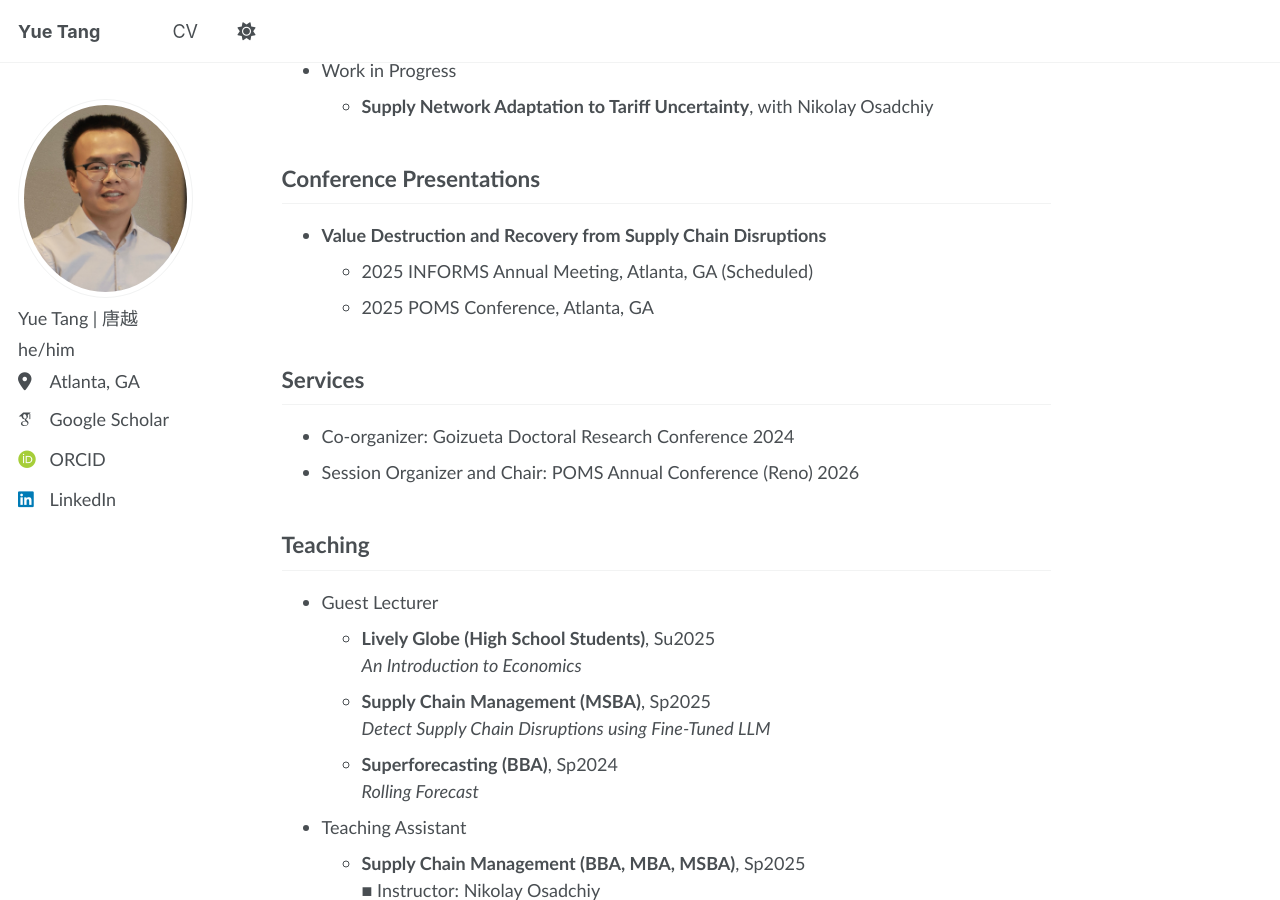
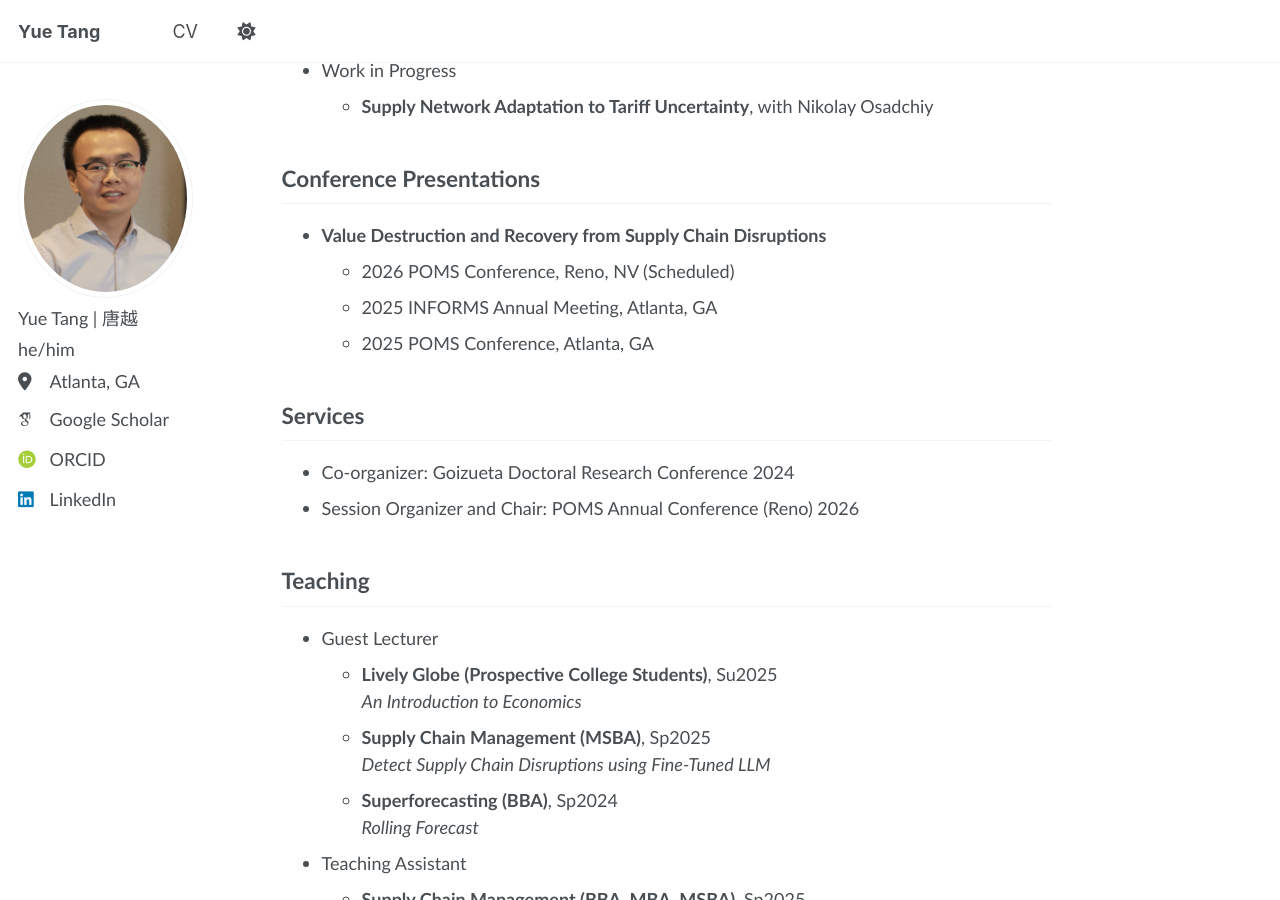
Before and after one commit to YueTang-YT/YueTang-YT.github.io, a Jekyll site: the page built from _pages/about.md, in a window 1280 px wide and 900 px high, scrolled down 905 px. Built offline with Jekyll 4.4.1, drawn with Linux system fonts in a browser that asks for light colours; some web fonts are replaced.

Commit message:
Update conference presentations and guest lecturer details

```diff
--- a/_pages/about.md
+++ b/_pages/about.md
@@ -60,7 +60,8 @@ My research lies at the intersection of operations management and empirical meth
 <ul>
   <li style="list-style-type: disc;"><b>Value Destruction and Recovery from Supply Chain Disruptions</b>
     <ul>
-      <li style="list-style-type: circle;">2025 INFORMS Annual Meeting, Atlanta, GA (Scheduled) </li>
+      <li style="list-style-type: circle;">2026 POMS Conference, Reno, NV (Scheduled) </li>
+      <li style="list-style-type: circle;">2025 INFORMS Annual Meeting, Atlanta, GA</li>
       <li style="list-style-type: circle;">2025 POMS Conference, Atlanta, GA  </li>
     </ul>
   </li>
@@ -75,7 +76,7 @@ My research lies at the intersection of operations management and empirical meth
   <li style="list-style-type: disc;">Guest Lecturer
     <ul>
       <li style="list-style-type: circle;">
-        <div><b>Lively Globe (High School Students)</b>, Su2025</div>
+        <div><b>Lively Globe (Prospective College Students)</b>, Su2025</div>
         <div><i>An Introduction to Economics</i></div>
       </li>
       <li style="list-style-type: circle;">
```
